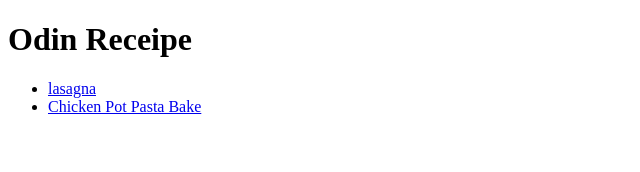
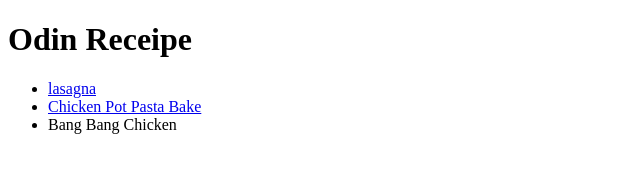
Before and after one commit to psyclone96/odin-recipes, a plain HTML site: page index.html in a window 1280 px wide. Shown: the whole page, without its empty margins (0-640 px from the left). Drawn offline with Linux system fonts and the light colour scheme.

Commit message:
Add bangchicken.html

```diff
--- a/index.html
+++ b/index.html
@@ -11,6 +11,7 @@
     <ul>
         <li><a href="receipe/lasagna.html">lasagna</a></li>
         <li><a href="receipe/Chickenpastabake.html">Chicken Pot Pasta Bake</a></li>
+        <li><a href="receipe/bangchicken.html"></a>Bang Bang Chicken</li>
     </ul>
 
 </body>
```
